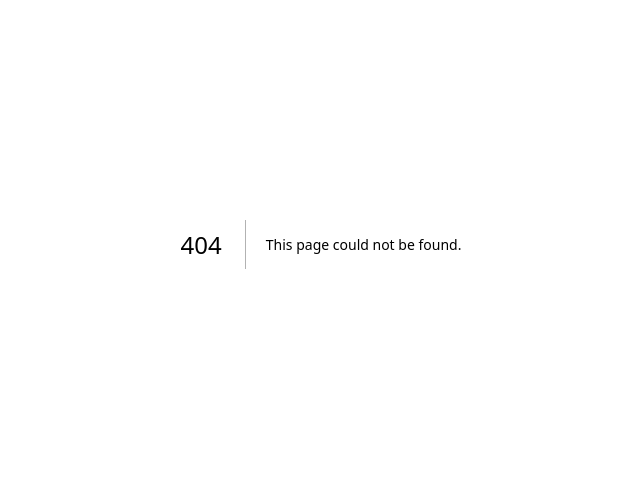
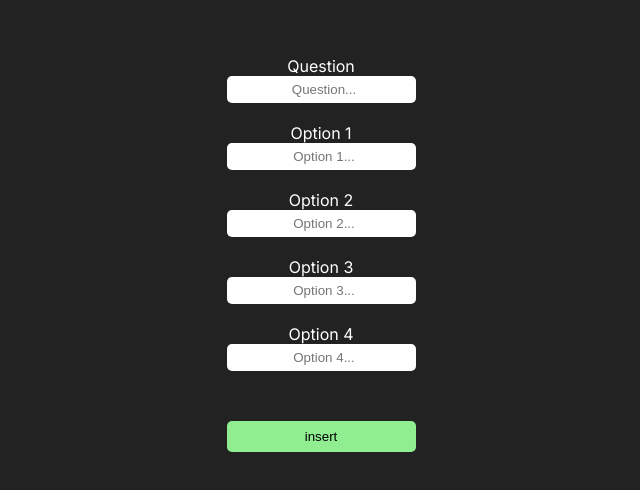
Before and after one commit to LucaPalminteri/do-I-know-u, a Next.js app: page /insert in a window 1280 px wide. Before the commit this address had no page. Shown: the part 156-646 px from the top of the page, without its empty margins (319-959 px from the left). Built offline with nearby package versions, Linux system fonts and the light colour scheme.

Commit message:
feat: add insert option to insert questions

```diff
--- /dev/null
+++ b/app/insert/page.tsx
@@ -0,0 +1,79 @@
+'use client'
+
+import React, { useEffect, useState } from 'react'
+
+
+function Insert() {
+
+    const [question, setQuestion] = useState('')
+    const [option_1, setOption_1] = useState('')
+    const [option_2, setOption_2] = useState('')
+    const [option_3, setOption_3] = useState('')
+    const [option_4, setOption_4] = useState('')
+
+
+    const handleChangeQuestion = (e: React.ChangeEvent<HTMLInputElement>) => {
+        setQuestion(e.target.value);
+    };
+
+    const handleChangeOption_1 = (e: React.ChangeEvent<HTMLInputElement>) => {
+        setOption_1(e.target.value);
+    };
+
+    const handleChangeOption_2 = (e: React.ChangeEvent<HTMLInputElement>) => {
+        setOption_2(e.target.value);
+    };
+
+    const handleChangeOption_3 = (e: React.ChangeEvent<HTMLInputElement>) => {
+        setOption_3(e.target.value);
+    };
+
+    const handleChangeOption_4 = (e: React.ChangeEvent<HTMLInputElement>) => {
+        setOption_4(e.target.value);
+    };
+
+  return (
+    <div className='insert'>
+        <form action="POST" className='form-insert'>
+            <label style={{flexDirection: 'column'}}>Question</label>
+            <input
+                type="text"
+                placeholder='Question...'
+                value={question}
+                onChange={handleChangeQuestion}
+            />
+            <label>Option 1</label>
+            <input
+                type="text"
+                placeholder='Option 1...'
+                value={question}
+                onChange={handleChangeOption_1}
+            />
+            <label>Option 2</label>
+            <input
+                type="text"
+                placeholder='Option 2...'
+                value={question}
+                onChange={handleChangeOption_2}
+            />
+            <label>Option 3</label>
+            <input
+                type="text"
+                placeholder='Option 3...'
+                value={question}
+                onChange={handleChangeOption_3}
+            />
+            <label>Option 4</label>
+            <input
+                type="text"
+                placeholder='Option 4...'
+                value={question}
+                onChange={handleChangeOption_4}
+            />
+            <button>insert</button>
+        </form>
+    </div>
+  )
+}
+
+export default Insert
--- a/styles/index.css
+++ b/styles/index.css
@@ -62,6 +62,26 @@ a:hover {
     padding: 10px;
   }
 }
+.insert {
+  display: flex;
+  justify-content: center;
+  align-items: center;
+  height: 100vh;
+}
+.insert .form-insert {
+  display: flex;
+  flex-direction: column;
+  justify-content: center;
+  align-items: center;
+}
+.insert .form-insert label {
+  margin-top: 20px;
+}
+.insert .form-insert button {
+  margin-top: 50px;
+  width: 100%;
+}
+
 .popup-container {
   position: fixed;
   top: 0;
--- a/styles/scss/_global.scss
+++ b/styles/scss/_global.scss
@@ -76,3 +76,26 @@ a {
         }
     }
 }
+
+.insert {
+    display: flex;
+    justify-content: center;
+    align-items: center;
+    height: 100vh;
+
+    .form-insert {
+        display: flex;
+        flex-direction: column;
+        justify-content: center;
+        align-items: center;
+
+        label {
+            margin-top: 20px;
+        }
+
+        button {
+            margin-top: 50px;
+            width: 100%;
+        }
+    }
+}
```
Also changed, not shown: 1 other file (tests, documents, lock files or other folders).
